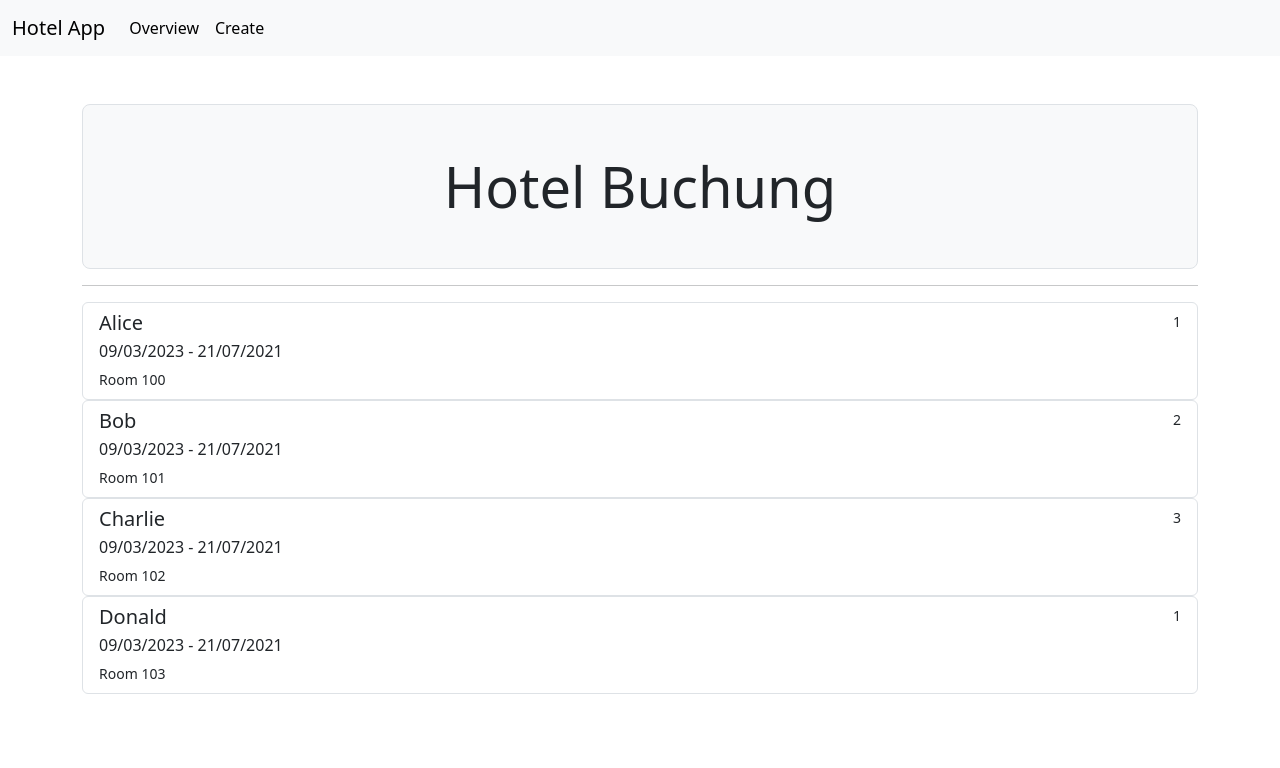
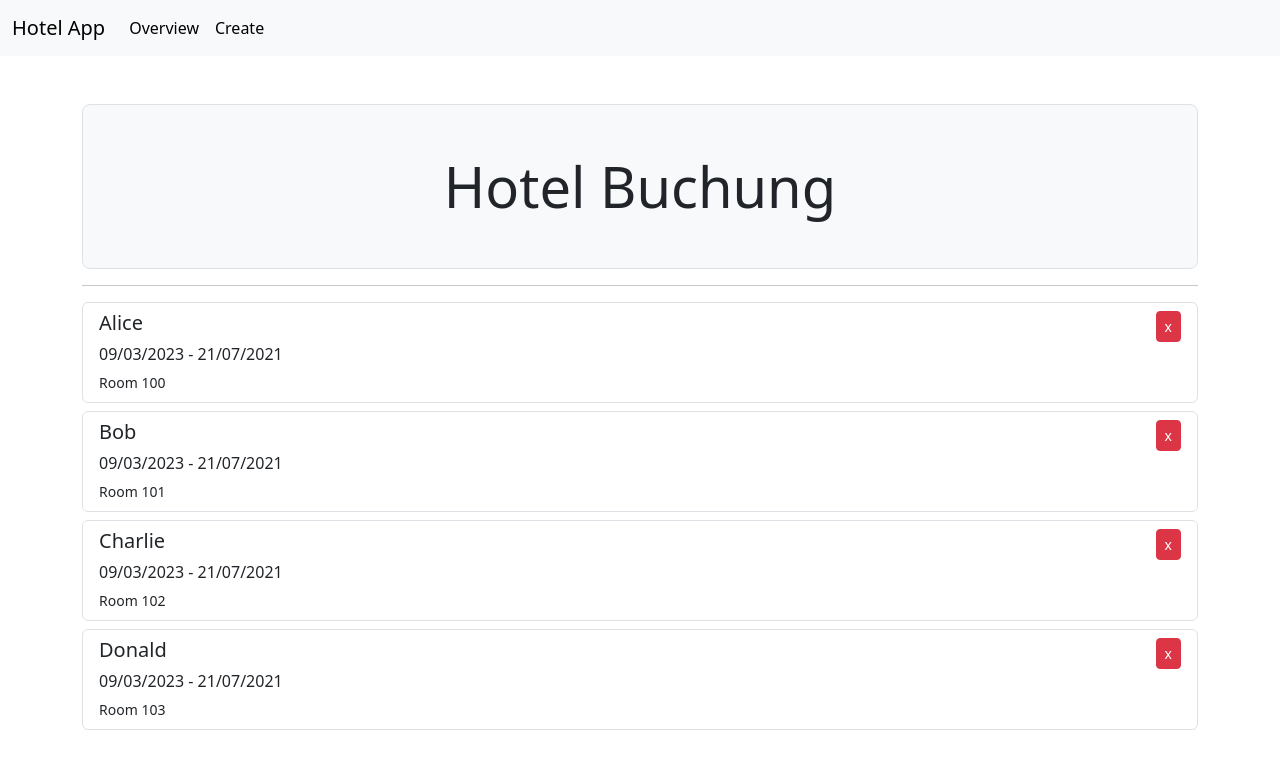
Before and after one commit to Goorillazz/hotel-app, an Angular app: page /bookings in a window 1280 px wide. Shown: the top 768 px of the page. Built offline with nearby package versions, Linux system fonts and the light colour scheme.

Commit message:
Delete Button.

```diff
--- a/src/app/bookings/bookings.component.html
+++ b/src/app/bookings/bookings.component.html
@@ -1,10 +1,10 @@
 <div class="list-group" *ngFor="let booking of bookings">
-    <a routerLink="/edit/{{booking.id}}" class="list-group-item list-group-item-action" aria-current="true">
+    <div  class="mb-2 list-group-item" aria-current="true">
       <div class="d-flex w-100 justify-content-between">
-        <h5 class="mb-1">{{booking.name}}</h5>
-        <small>{{booking.id}}</small>
+        <a routerLink="/edit/{{booking.id}}" class="mb-1 h5 text-decoration-none">{{booking.name}}</a>
+        <button (click)="deleteBooking(booking)" class="btn btn-sm btn-danger">x</button>
       </div>
       <p class="mb-1">{{booking.startDate | date: 'dd/MM/yyyy'}} - {{booking.endDate | date: 'dd/MM/yyyy' }}</p>
       <small>Room {{booking.roomNumber}}</small>
-    </a>
+    </div>
   </div>
--- a/src/app/bookings/bookings.component.ts
+++ b/src/app/bookings/bookings.component.ts
@@ -9,4 +9,9 @@ import { Bookings } from '../mock-bookings';
 })
 export class BookingsComponent {
   bookings = Bookings;
+
+  deleteBooking(booking: Booking): void {
+    var index = Bookings.indexOf(booking);
+    Bookings.splice(index, 1);
+  }
 }
```
